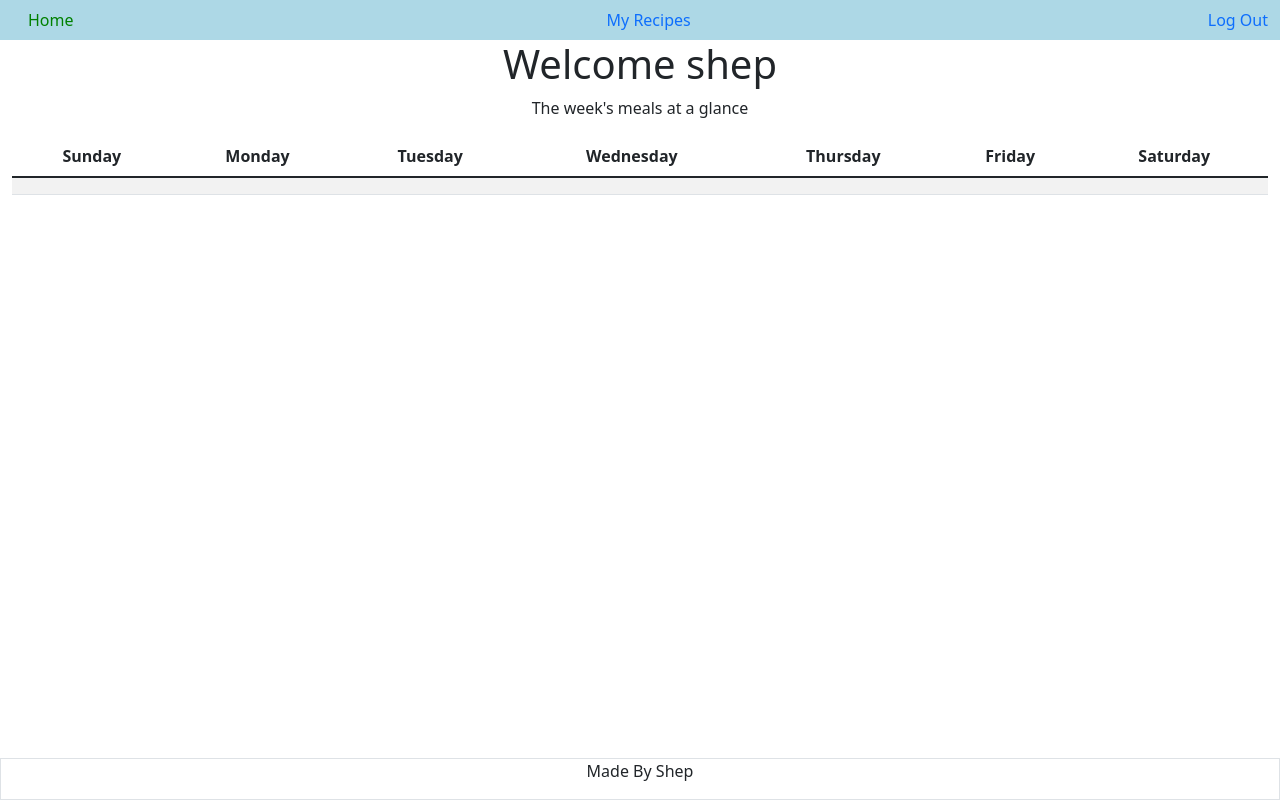
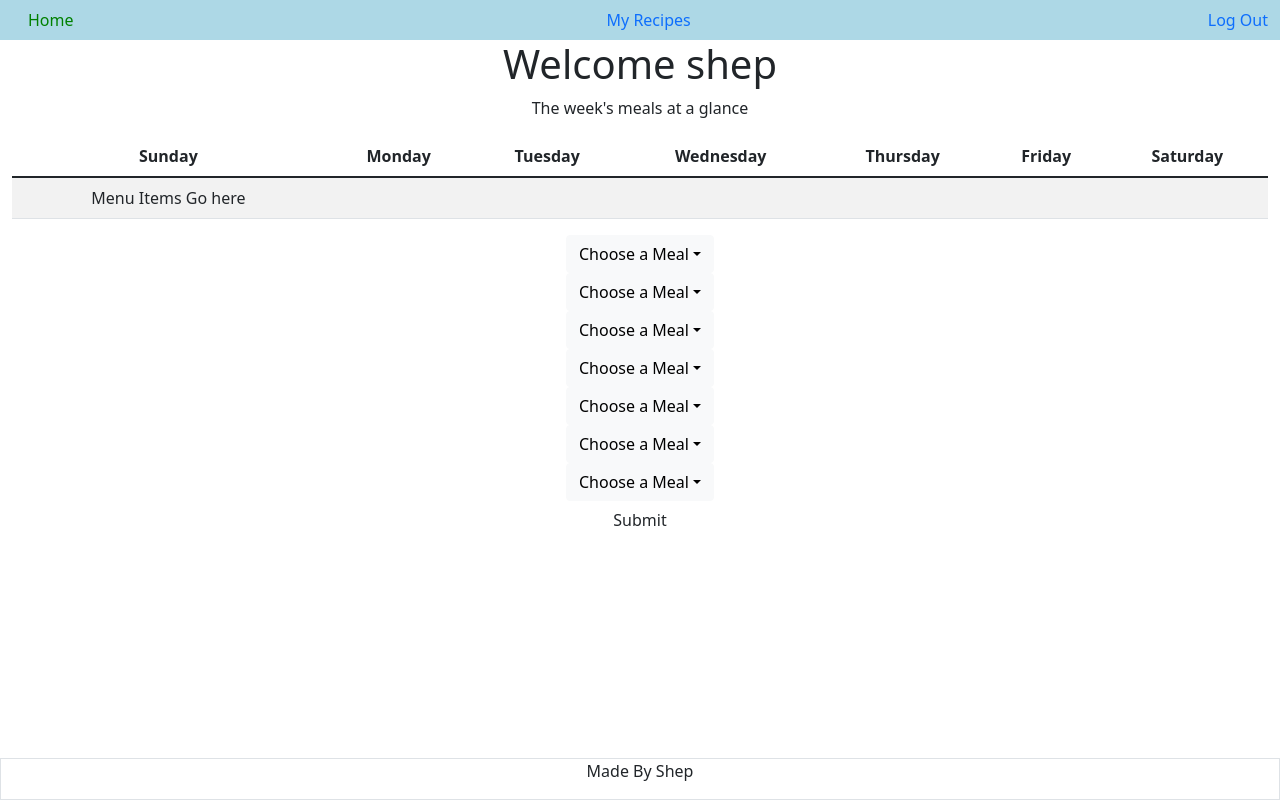
Before and after one commit to zshep/meal_finder, a Flask app: page / in a window 1280 px wide. Run offline with Flask 3, Linux system fonts and the light colour scheme; a user stored in the database is signed in; lists and menus that the app fills with data are empty.

Commit message:
addedhmtl to add meal to calendar

```diff
--- a/app.py
+++ b/app.py
@@ -288,6 +288,16 @@
 
     return render_template("food.html")
 
+@app.route("/addcalendar")
+@login_required
+def add_calendar(meal):
+
+    print("attempting to add cookbook item to calendar")
+
+
+    return 0
+
+
 @app.route("/jedi")
 def jedi():
     return render_template("layout.html")
--- a/static/style.css
+++ b/static/style.css
@@ -1,8 +1,6 @@
 nav {
     margin-top: 2vh;
     margin-bottom: 5vh;
-
-
 }
 
 #navbar {
@@ -12,7 +10,6 @@
     flex-wrap: none;
     margin: 0;
     width: 100%;
-
 }
 
 #homebtn {
@@ -24,6 +21,11 @@
     width: 100%;
 }
 
+.hidden_btn {
+    color: white;
+    text-decoration: none;
+}
+
 footer {
     align-self: flex-end;
 
--- a/templates/food.html
+++ b/templates/food.html
@@ -10,9 +10,7 @@
             {% for meal in user_meals %}
             <ul class="list group">
                 <li class="list-group-item list-group-item-action">{{ meal[0] }}
-                    <button class="btn btn-danger" onClick="delete_recipe(this.value, this.id)" name="delete_btn" type="button" id="{{ meal[1] }}" value =" {{ meal[0] }}">
-
-                    Delete</button>
+                    <button class="btn btn-danger" onClick="delete_recipe(this.value, this.id)" name="delete_btn" type="button" id="{{ meal[1] }}" value =" {{ meal[0] }}"><a class="hidden_btn" href ="/show_meal">Delete</a></button>
                 </li>
             </ul>
             {% endfor %}
@@ -30,7 +28,7 @@
                     {% for meal in all_meals%}
                     <li class="list-group-item list-group-item-action"> {{ meal[0] }}
                     <button class="btn btn-secondary" type="button" name="add_recipe_btn" id=" {{ meal[1] }}" value=" {{ meal[0] }}"
-                        onClick="add_recipe(this.value, this.id)"><a href ="/show_meal">Add to Recipes</a></button>
+                        onClick="add_recipe(this.value, this.id)"><a class="hidden_btn" href ="/show_meal">Add to Recipes</a></button>
                     </li>
                     {% endfor %}
                 </ul>
--- a/templates/index.html
+++ b/templates/index.html
@@ -19,9 +19,9 @@
                     <th>Saturday</th>
                 </tr>
             </thead>
-
+            <!-- need to add in ninja code to display proper food/menu items-->
             <tbody>
-                <td class="mealday"></td>
+                <td class="mealday">Menu Items Go here</td>
                 <td class="mealday"></td>
                 <td class="mealday"></td>
                 <td class="mealday"></td>
@@ -32,6 +32,41 @@
 
 
         </table>
+    </div>
+
+    <div class="d-flex flex-coloumn justify-content-center">
+
+            <form action="/">
+                <div class="dropdown">
+                    <button class="btn btn-light dropdown-toggle" type="button" id="Sumeal">Choose a Meal</button>
+                </div>
+                <div class="dropdown">
+                    <button class="btn btn-light dropdown-toggle" type="button" id="Momeal">Choose a Meal</button>
+                </div>
+                <div class="dropdown">
+                    <button class="btn btn-light dropdown-toggle" type="button" id="Tumeal">Choose a Meal</button>
+                </div>
+                <div class="dropdown">
+                    <button class="btn btn-light dropdown-toggle" type="button" id="Wedmeal">Choose a Meal</button>
+                </div>
+                <div class="dropdown">
+                    <button class="btn btn-light dropdown-toggle" type="button" id="Thmeal">Choose a Meal</button>
+                </div>
+                <div class="dropdown">
+                    <button class="btn btn-light dropdown-toggle" type="button" id="Frimeal">Choose a Meal</button>
+                </div>
+                <div class="dropdown">
+                    <button class="btn btn-light dropdown-toggle" type="button" id="Sameal">Choose a Meal</button>
+                </div>
+                <datalist class="dropdown-menu" aria-labelledby= "dropdownMenuButton" >
+                    <a class="dropdown-item" href="/addcalendar(wings)" id ="wings">Wings</a>
+                    <a class="dropdown-item" href="/addcalendar(frogleggs)" id ="Frog Legs">Frog Legs</a>
+                    {% for meal in meals %}
+                    <a class="dropdown-item" href="/addcalendar" id="{{ meal }}">
+                    {% endfor %}
+                </datalist>
+                <button class="btn btn-Success">Submit</button>
+            </form>
 
 
     </div>
```
Also changed, not shown: foods.db, 4 other files.
